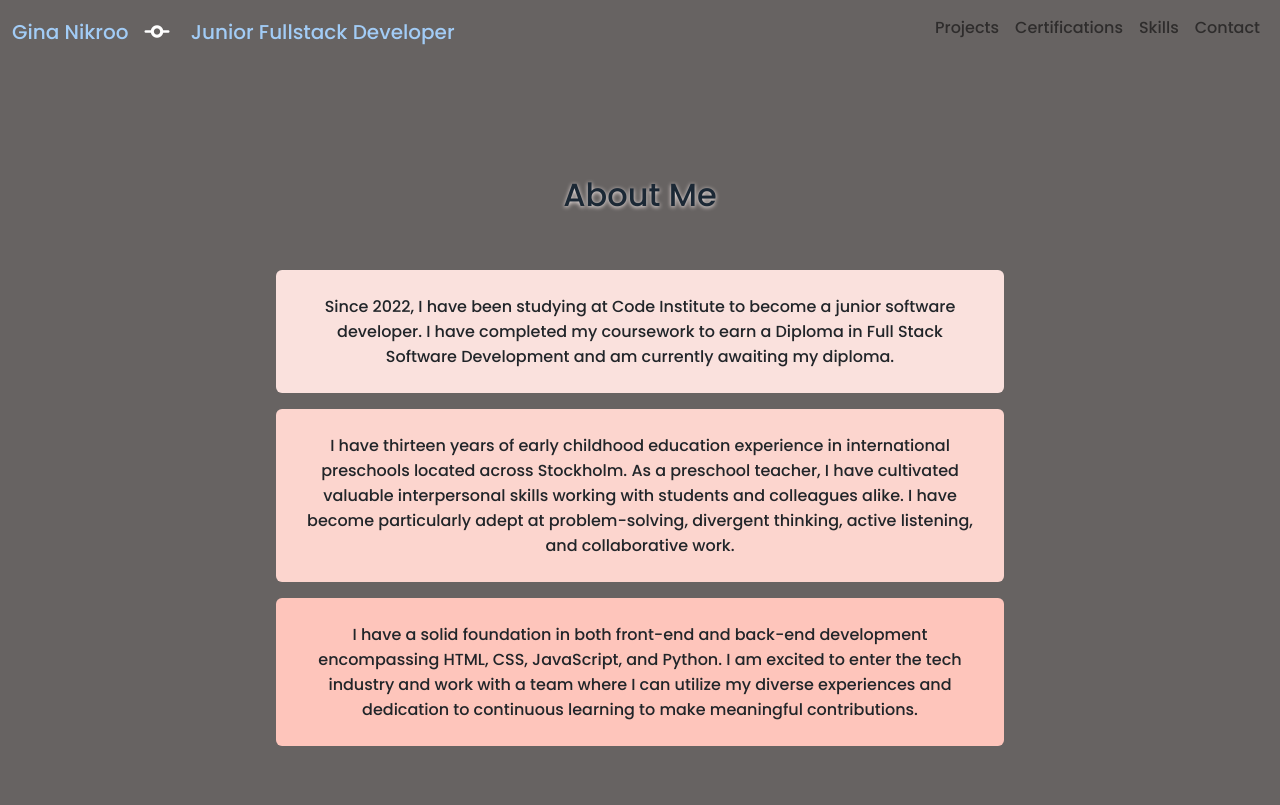
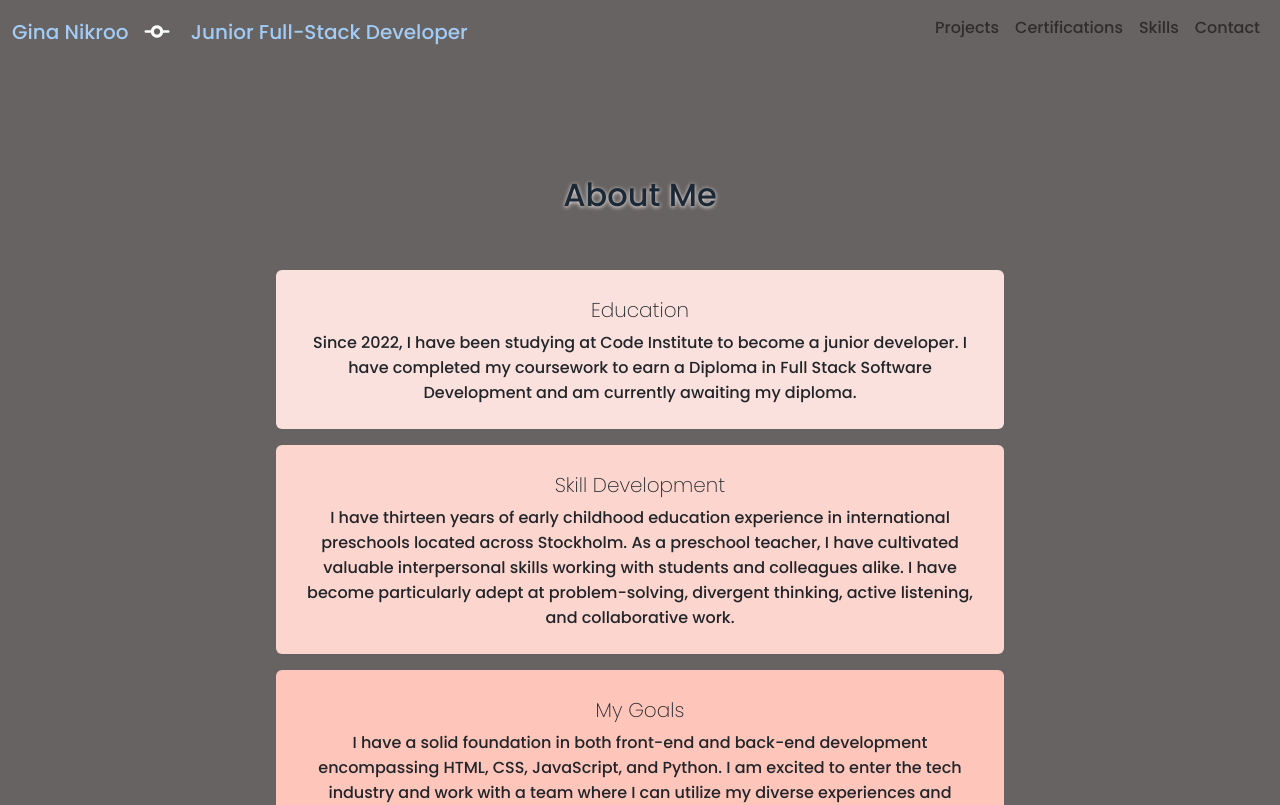
Before and after one commit to GNikroo/my-portfolio, a React (Create React App) app: page / in a window 1280 px wide. Shown: the top 805 px of the page. Built offline with nearby package versions, Linux system fonts and the light colour scheme.

Commit message:
Refactor About and update site description

```diff
--- a/public/index.html
+++ b/public/index.html
@@ -6,7 +6,7 @@
   <link rel="icon" href="%PUBLIC_URL%/favicon.ico" />
   <meta name="viewport" content="width=device-width, initial-scale=1" />
   <meta name="theme-color" content="#000000" />
-  <meta name="description" content="Web site created using create-react-app" />
+  <meta name="description" content="Gina Nikroo - Junior Full-Stack Developer" />
   <link rel="apple-touch-icon" href="%PUBLIC_URL%/logo192.png" />
   <!--
       manifest.json provides metadata used when your web app is installed on a
--- a/src/components/About.js
+++ b/src/components/About.js
@@ -1,11 +1,8 @@
 import React from "react";
-import { Card } from "react-bootstrap";
-import { Col } from "react-bootstrap";
-import { Container } from "react-bootstrap";
-import { ListGroup } from "react-bootstrap";
-import { Row } from "react-bootstrap";
+import { Card, Col, Container, ListGroup, Row } from "react-bootstrap";
+import appStyles from "../App.module.css";
+import { about } from "../data";
 import styles from "../styles/About.module.css";
-import appStyles from "../App.module.css";
 
 const About = () => {
   return (
@@ -22,29 +19,26 @@ const About = () => {
           <ListGroup className={`${styles.List} p-4 d-flex align-items-center`}>
             <Col lg={8} md={10} className="rounded py-2">
               <ListGroup.Item className={`${appStyles.Color1} border-0 p-4`}>
-                Since 2022, I have been studying at Code Institute to become a
-                junior software developer. I have completed my coursework to
-                earn a Diploma in Full Stack Software Development and am
-                currently awaiting my diploma.
+                <Card.Subtitle className="lead py-2">
+                  {about[0].subtitle}
+                </Card.Subtitle>
+                <Card.Text>{about[0].description}</Card.Text>
               </ListGroup.Item>
             </Col>
             <Col lg={8} md={10} className="rounded py-2">
               <ListGroup.Item className={`${appStyles.Color2} border-0 p-4`}>
-                I have thirteen years of early childhood education experience in
-                international preschools located across Stockholm. As a
-                preschool teacher, I have cultivated valuable interpersonal
-                skills working with students and colleagues alike. I have become
-                particularly adept at problem-solving, divergent thinking,
-                active listening, and collaborative work.
+                <Card.Subtitle className="lead py-2">
+                  {about[1].subtitle}
+                </Card.Subtitle>
+                <Card.Text>{about[1].description}</Card.Text>
               </ListGroup.Item>
             </Col>
             <Col lg={8} md={10} className="rounded py-2">
               <ListGroup.Item className={`${appStyles.Color3} border-0 p-4`}>
-                I have a solid foundation in both front-end and back-end
-                development encompassing HTML, CSS, JavaScript, and Python. I am
-                excited to enter the tech industry and work with a team where I
-                can utilize my diverse experiences and dedication to continuous
-                learning to make meaningful contributions.
+                <Card.Subtitle className="lead py-2">
+                  {about[2].subtitle}
+                </Card.Subtitle>
+                <Card.Text>{about[2].description}</Card.Text>
               </ListGroup.Item>
             </Col>
           </ListGroup>
--- a/src/components/Contact.js
+++ b/src/components/Contact.js
@@ -1,15 +1,8 @@
 import React, { useState } from "react";
-import { Button } from "react-bootstrap";
-import { Card } from "react-bootstrap";
-import { CardGroup } from "react-bootstrap";
-import { Col } from "react-bootstrap";
-import { Container } from "react-bootstrap";
-import { Form } from "react-bootstrap";
-import { NavLink } from "react-bootstrap";
-import { Row } from "react-bootstrap";
-import styles from "../styles/Contact.module.css";
+import { Button, Card, CardGroup, Col, Container, Form, NavLink, Row } from "react-bootstrap";
 import appStyles from "../App.module.css";
 import photo from "../assets/GinaNikroo.jpg";
+import styles from "../styles/Contact.module.css";
 
 const Contact = () => {
   const [name, setName] = useState("");
@@ -59,7 +52,7 @@ const Contact = () => {
                 <Col>
                   <Card.Body>
                     <Card.Title className={`${styles.Title} card-title`}>
-                      Junior Software Developer
+                    Junior Full-Stack Developer
                     </Card.Title>
                     <Card.Text>
                       <NavLink
--- a/src/components/NavBar.js
+++ b/src/components/NavBar.js
@@ -1,9 +1,5 @@
 import { useState } from "react";
-import { Container } from "react-bootstrap";
-import { Nav } from "react-bootstrap";
-import { Navbar } from "react-bootstrap";
-import { Button } from "react-bootstrap";
-import { Offcanvas } from "react-bootstrap";
+import { Button, Container, Nav, Navbar, Offcanvas } from "react-bootstrap";
 import styles from "../styles/NavBar.module.css";
 
 const NavBar = () => {
@@ -23,7 +19,7 @@ const NavBar = () => {
             Gina Nikroo
             <span className={`${styles.Description} d-none d-md-inline`}>
               <i className="text-white px-3 fa-solid fa-code-commit"></i> Junior
-              Fullstack Developer
+              Full-Stack Developer
             </span>
           </Navbar.Brand>
           <Nav className={styles.Collapse} id="basic-navbar-nav">
--- a/src/data.js
+++ b/src/data.js
@@ -1,11 +1,37 @@
-import img1 from "./assets/wordshare.jpg";
-import img2 from "./assets/nosweat.jpg";
 import img3 from "./assets/hidden.jpg";
 import img4 from "./assets/memory.jpg";
+import modjs from "./assets/modernjs-cert.png";
+import img2 from "./assets/nosweat.jpg";
+import python from "./assets/python-cert.jpeg";
 import img5 from "./assets/wellness.jpg";
-import modjs from "./assets/modernjs-cert.png";
-import python from "./assets/python-cert.jpeg";
+import img1 from "./assets/wordshare.jpg";
 
+export const about = [
+  {
+    subtitle: "Education",
+    description: `Since 2022, I have been studying at Code Institute to become a
+junior developer. I have completed my coursework to
+earn a Diploma in Full Stack Software Development and am
+currently awaiting my diploma.`,
+  },
+  {
+    subtitle: "Skill Development",
+    description: `I have thirteen years of early childhood education experience in
+international preschools located across Stockholm. As a
+preschool teacher, I have cultivated valuable interpersonal
+skills working with students and colleagues alike. I have become
+particularly adept at problem-solving, divergent thinking,
+active listening, and collaborative work.`,
+  },
+  {
+    subtitle: "My Goals",
+    description: `I have a solid foundation in both front-end and back-end
+development encompassing HTML, CSS, JavaScript, and Python. I am
+excited to enter the tech industry and work with a team where I
+can utilize my diverse experiences and dedication to continuous
+learning to make meaningful contributions.`,
+  },
+];
 export const projects = [
   {
     link: "https://wordshare.herokuapp.com/",
```
